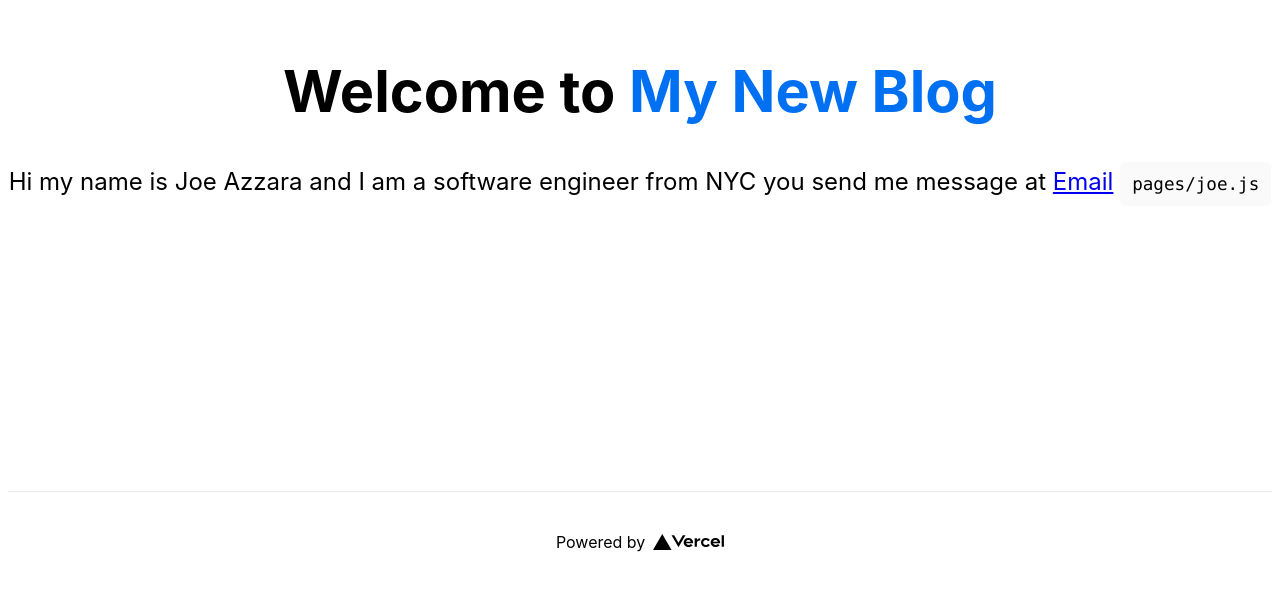
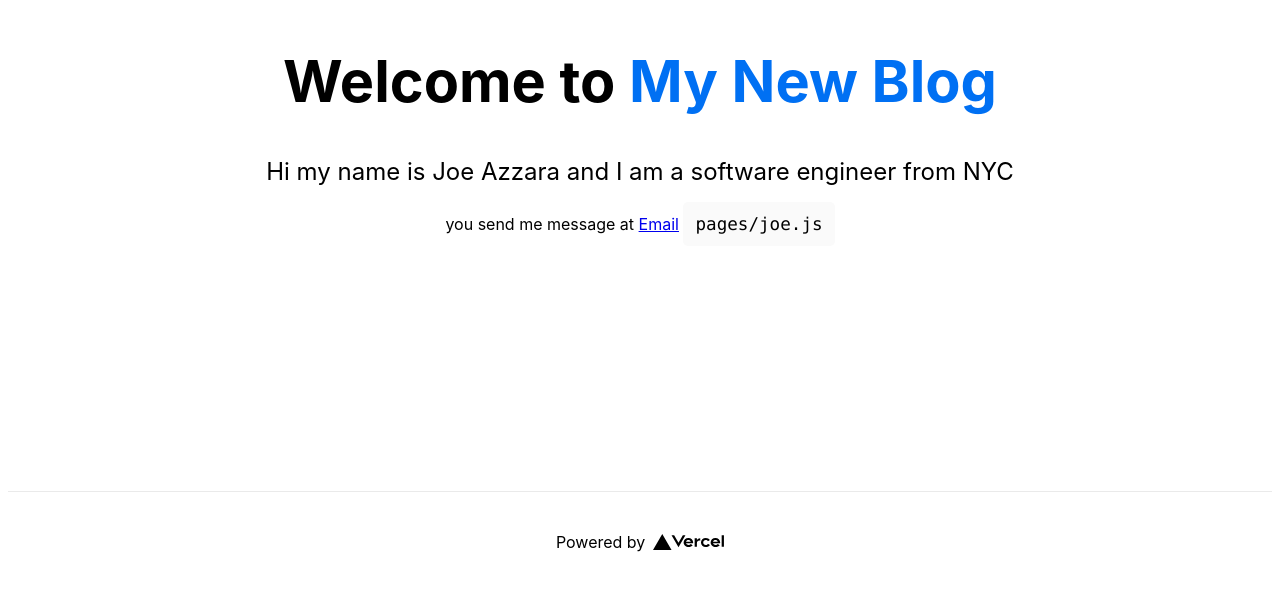
Before and after one commit to joe-azzara/vercel22, a Next.js app: page / in a window 1280 px wide. Shown: the part 209-800 px from the top of the page. Built offline with nearby package versions, Linux system fonts and the light colour scheme.

Commit message:
email link

```diff
--- a/pages/index.js
+++ b/pages/index.js
@@ -16,8 +16,9 @@ export default function Home() {
 
         <p className={styles.description}>
           Hi my name is Joe Azzara and I am a software engineer from NYC
-          you send me message at <a href="mailto: joe.azzara@gmail.com"> Email</a> <code>pages/joe.js</code>
         </p>
+
+        <body>you send me message at <a href="mailto: joe.azzara@gmail.com"> Email</a> <code>pages/joe.js</code></body>
 
 
 
```
